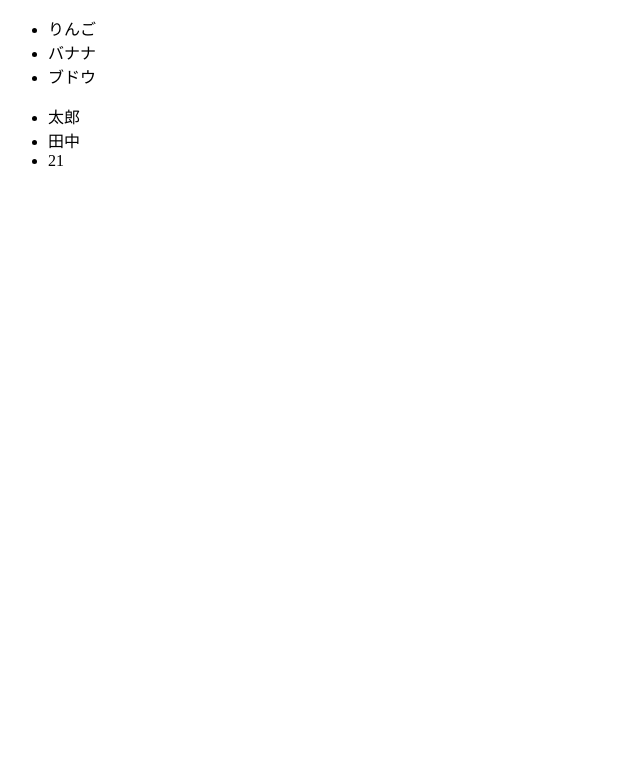
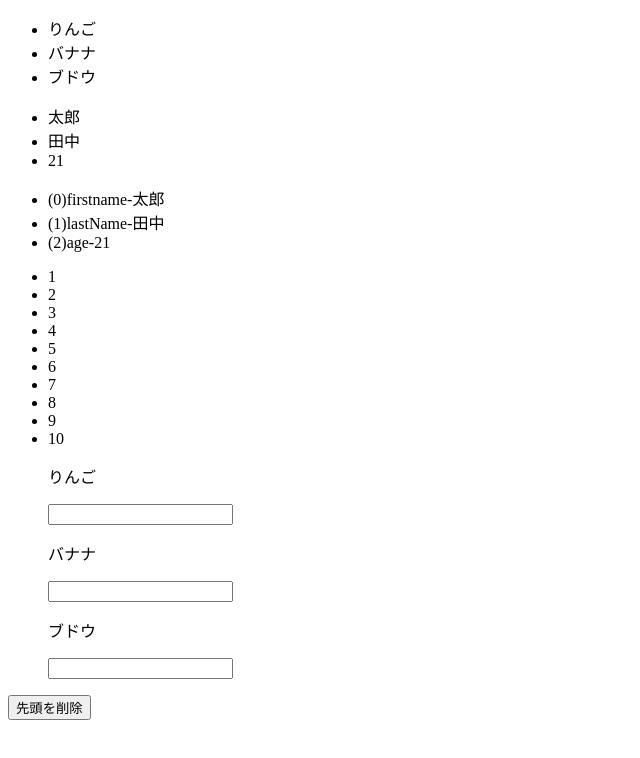
Before and after one commit to Kent2525/vue.js_sample, a website: page v-for-sample.html in a window 1280 px wide. Shown: the whole page, without its empty margins (0-640 px from the left). Drawn offline with nearby package versions, Linux system fonts and the light colour scheme.

Commit message:
v-forのsampleコードを更新

```diff
--- a/v-for-sample.html
+++ b/v-for-sample.html
@@ -12,7 +12,7 @@
     <div id="app">
 
       <!-- data: 内の配列に基づいて順番に表示させる -->
-
+      <!-- なぜ:keyをつけるのか？A. ファイル下部に記載-->
       <ul>
         <li v-for="fruit in fruits">{{fruit}}</li>
       </ul>
@@ -20,11 +20,32 @@
       <!-- オブジェクトに対してv-forを使う -->
 
       <ul>
-        <li v-for="value in object">{{value}}</li>
+        <li v-for="value in object" :key="fruit">{{value}}</li>
       </ul>
 
+      <!-- v-forに()で引数を設定してあげるとその指定した値を取得することができる。indexとはインデックス番号のこと -->
+
+      <ul>
+        <li v-for="(value, key, index) in object" :key="value">({{index}}){{key}}-{{value}}</li>
+      </ul>
+
+      <!--整数値を指定された数字まで出力する。inの部分をofにしても同じ-->
+
+      <ul>
+        <li v-for="number in 10" :key="number">{{number}}</li>
+      </ul>
+
+      <!-- Key属性について -->
+      <!-- v-forを使う時には必ずつける。下記の例だともしkey属性をつけないと2番目のinputの要素の中身を消す事ができない。
+      keyをつけることによって、セット化することができる。-->
+      <ul>
+        <div v-for="fruit in fruits" :key="fruit">
+          <p>{{fruit}}</p>
+          <input type="text">
+        </div>
+      </ul>
+      <button @click="remove">先頭を削除</button>
     </div>
-
     <script>
       new Vue({
         el: '#app',
@@ -38,6 +59,12 @@
             age: 21
           }
         },
+        // buttonを押した時に先頭の要素を削除する。
+        methods: {
+          remove: function() {
+            this.fruits.shift()
+          }
+        }
       })
     </script>
   </body>
```
